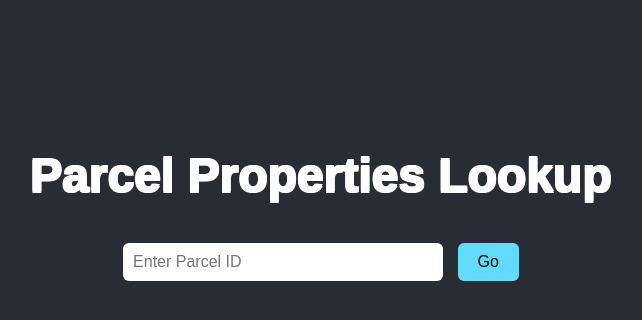
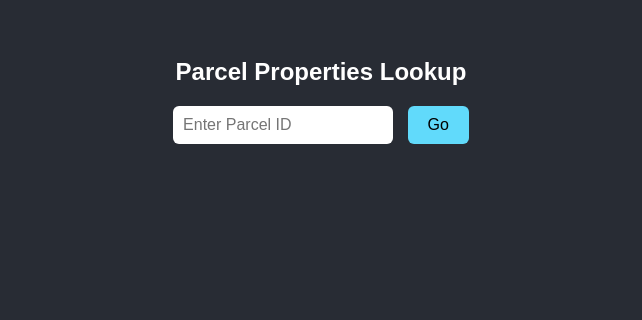
Before and after one commit to nbroderick1/parcel-properties-lookup, a plain HTML site: page index.html in a window 1280 px wide. Shown: the whole page, without its empty margins (319-961 px from the left). Drawn offline with Linux system fonts and the light colour scheme.

Commit message:
Update index.html

```diff
--- a/index.html
+++ b/index.html
@@ -9,23 +9,23 @@
       font-family: Arial, sans-serif;
       color: white;
       text-align: center;
-      padding-top: 100px;
+      padding-top: 30px;
     }
 
     h2 {
-      font-size: 3em;
+      font-size: 1.5em;
       color: white;
-      text-shadow:
-        -1px -1px 0 #fff,
+      /* text-shadow:
+        -0.5px -1px 0 #fff,
          1px -1px 0 #fff,
         -1px  1px 0 #fff,
-         1px  1px 0 #fff;
+         1px  1px 0 #fff; */
     }
 
     input {
       padding: 10px;
       font-size: 1em;
-      width: 300px;
+      width: 200px;
       border-radius: 6px;
       border: none;
       margin-right: 10px;
```
